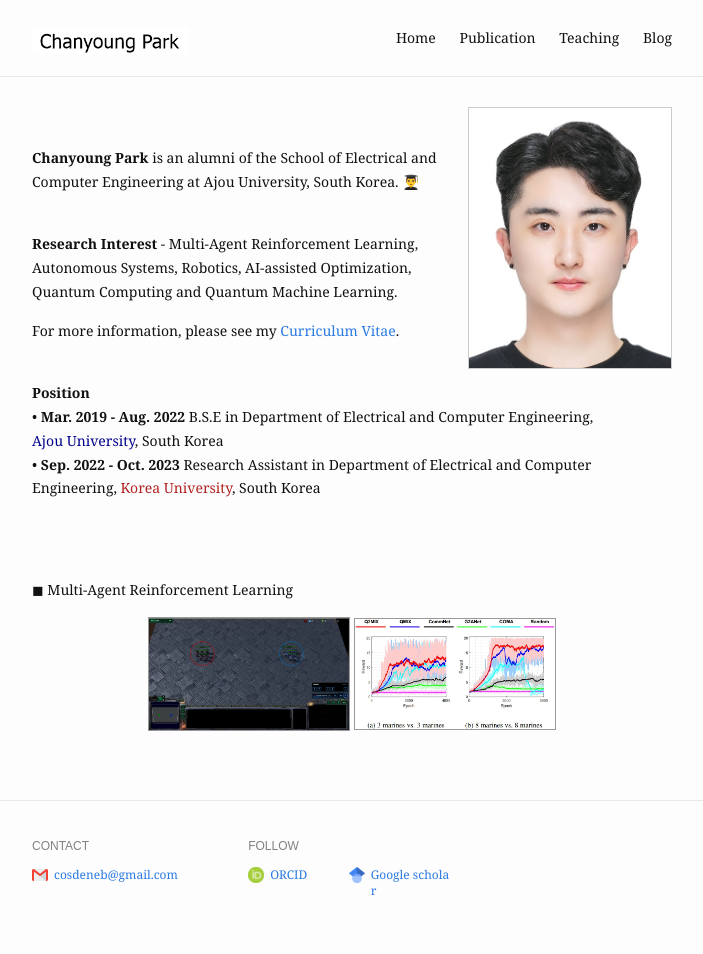
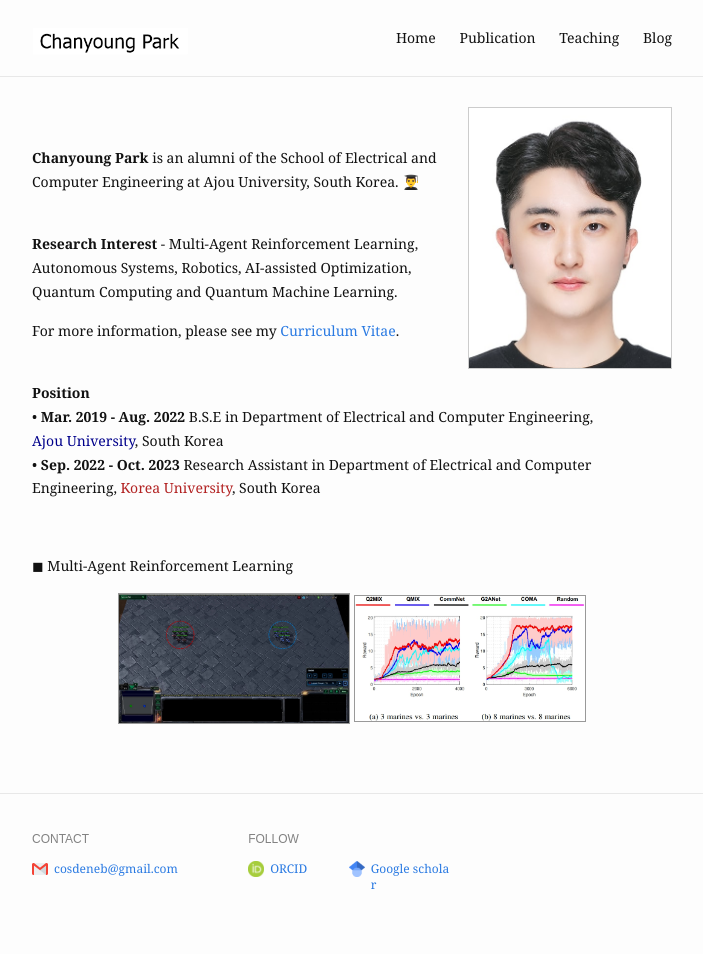
Before and after one commit to cosdeneb/cosdeneb.github.io, a Jekyll site: the page built from index.md, in a window 1280 px wide. Shown: the whole page, without its empty margins (288-991 px from the left). Built offline with Jekyll 4.4.1, drawn with Linux system fonts in a browser that asks for light colours.

Commit message:
Update index.md

```diff
--- a/index.md
+++ b/index.md
@@ -30,13 +30,12 @@ profile_picture:
 </p>
 
 <br/>
-<br/>
 <p>
 ◼ Multi-Agent Reinforcement Learning
 <br/>
 <div style="text-align : center;">
-  <img src="{{ "/assets/img/paper/smac.jpg" | absolute_url }}" width=200 class="post-pic"/>
-  <img src="{{ "/assets/img/paper/smac_reward.jpg" | absolute_url }}" width=200 class="post-pic"/>
+  <img src="{{ "/assets/img/paper/smac.jpg" | absolute_url }}" width=230 class="post-pic"/>
+  <img src="{{ "/assets/img/paper/smac_reward.jpg" | absolute_url }}" width=230 class="post-pic"/>
 </div>
 <br/>
 </p>
```
